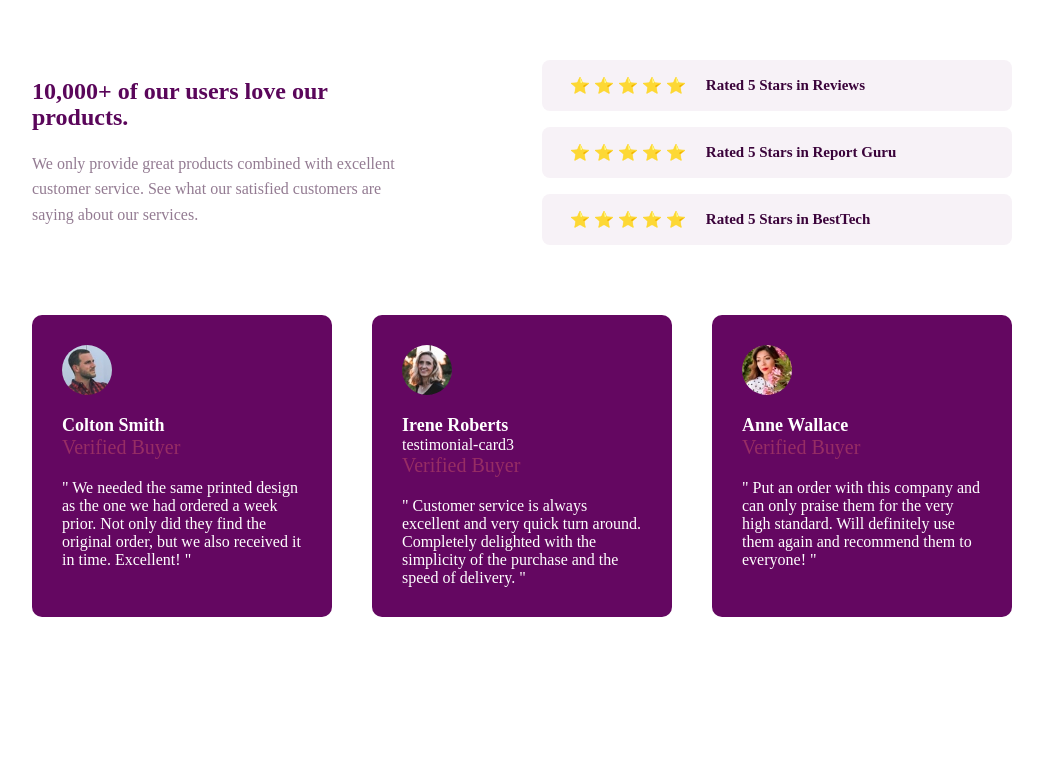
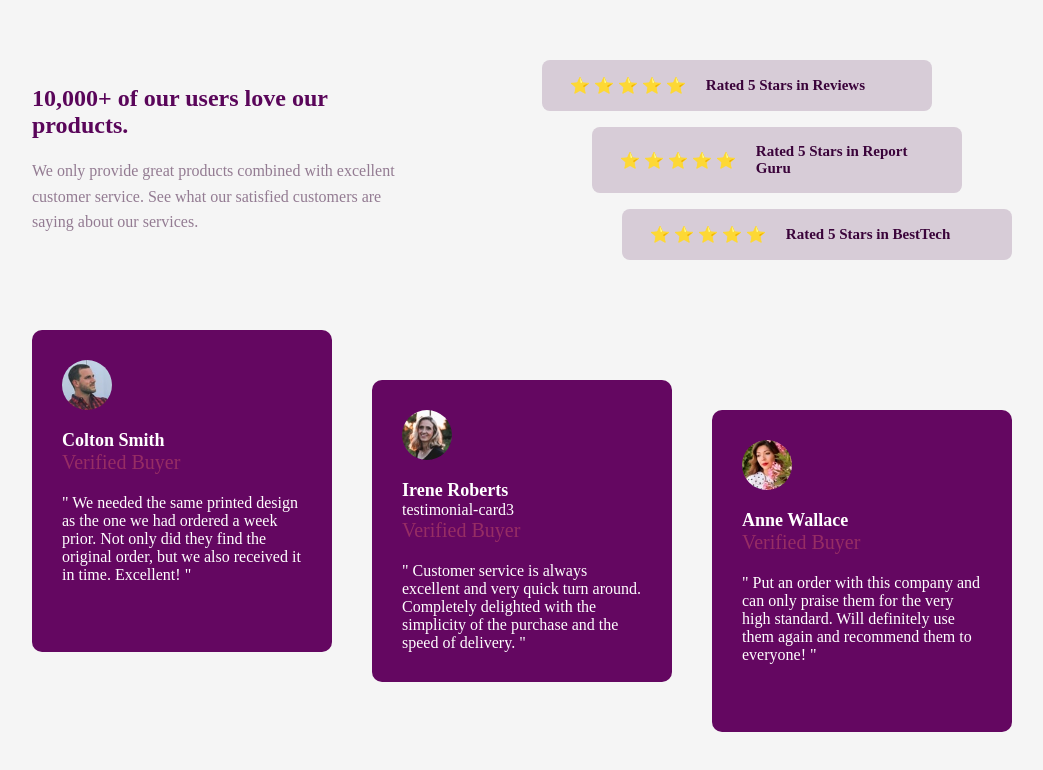
Before and after one commit to ernestinekanyange-byte/DESKTOP-DESIGN, a plain HTML site: page index.html in a window 1280 px wide. Shown: the whole page, without its empty margins (118-1161 px from the left). Drawn offline with Linux system fonts and the light colour scheme.

Commit message:
addedinformation

```diff
--- a/index.html
+++ b/index.html
@@ -6,6 +6,7 @@
   </head>
 
   <body>
+
 <main class="container">
     <section class="top-section">
 
@@ -19,7 +20,7 @@
 
     <div class="top-right">
 
-  <div class="rating-cards">
+  <div class="rating-cards" id="card-1">
     <div class="stars">
       <span>⭐</span>
       <span>⭐</span>
@@ -30,7 +31,7 @@
     <p>Rated 5 Stars in Reviews</p>
   </div>
 
-  <div class="rating-cards">
+  <div class="rating-cards" id="card-2">
     <div class="stars">
       <span>⭐</span>
       <span>⭐</span>
@@ -41,7 +42,7 @@
       <p>Rated 5 Stars in Report Guru</p>
   </div>
 
-  <div class="rating-cards">
+  <div class="rating-cards" id="card-3">
     <div class="stars">
       <span>⭐</span>
       <span>⭐</span>
@@ -58,11 +59,11 @@
 
 
     </section>
-    <section class="testimonials" id="testimonial-card1">
+    <section class="testimonials">
 
-      <div class="testimonial-card">
+      <div class="testimonial-card" id="testimonial-1">
         <div class="testimonial-header">
-          <img src="image-colton.jpg"Colton Smith"/>
+          <img src="image-colton.jpg" alt="Colton Smith"/>
           <div>
             <p class="testimonial-name">Colton Smith</p>
             <p class="testimonial-verified">Verified Buyer</p>
@@ -75,9 +76,9 @@
         </p>
       </div>
 
-      <div class="testimonial-card" id="testimonial-card2  ">
+      <div class="testimonial-card" id="testimonial-2">
         <div class="testimonial-header">
-          <img src="image-irene.jpg"Irene Roberts"/>
+          <img src="image-irene.jpg" alt="Irene Roberts"/>
           <div>
             <p class="testimonial-name">Irene Roberts</p>
     testimonial-card3        <p class="testimonial-verified">Verified Buyer</p>
@@ -90,9 +91,9 @@
         </p>
       </div>
 
-      <div class="testimonial-card" id="">
+      <div class="testimonial-card" id="testimonial-3">
         <div class="testimonial-header">
-          <img src="image-anne.jpg"Anne Wallace" />
+          <img src="image-anne.jpg" alt="Anne Wallace" />
           <div>
             <p class="testimonial-name">Anne Wallace</p>
             <p class="testimonial-verified">Verified Buyer</p>
--- a/style.css
+++ b/style.css
@@ -36,7 +36,7 @@ body{
   display: flex;
   align-items: center;
   gap: 20px;
-  background-color: hsl(300, 24%, 96%);
+  background-color: hsl(300, 12%, 82%);
   border-radius: 8px;
   padding: 16px 28px;
 }
@@ -60,6 +60,7 @@ body{
   width: 90%;
   margin: 0 auto;
   padding: 60px;
+  background-color: whitesmoke;
 }
 
 
@@ -80,6 +81,7 @@ body{
     padding: 30px;
     border-radius: 10px;
     color: white;
+    max-width: 350px;
 }
 
 .testimonial-header {
@@ -102,12 +104,28 @@ body{
     height: 50px;
     border-radius: 100%;
 }
-#testimonial-card1{
+#card-1 {
+    margin-left: 0px;
+    margin-right: 80px;
+}
+#card-2 {
+    margin-left: 50px;
+    margin-right: 50px;
+}
+#card-3 {
+    margin-left: 80px;
+    margin-right: 0px;
+}
+
+#testimonial-1 {
+    margin-top: 0px;
+    margin-bottom: 80px;
+}
+#testimonial-2 {
+    margin-top: 50px;
+    margin-bottom: 50px;
+}
+#testimonial-3 {
+    margin-top: 80px;
     margin-bottom: 0px;
 }
-#testimonial-card2{
-    margin-bottom: 100px;
-}
-#testimonial-card3{
-    margin-bottom: 200px;
-}
```
